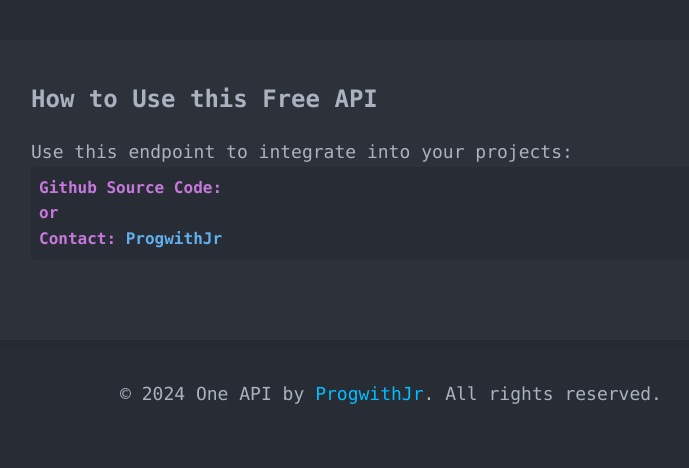
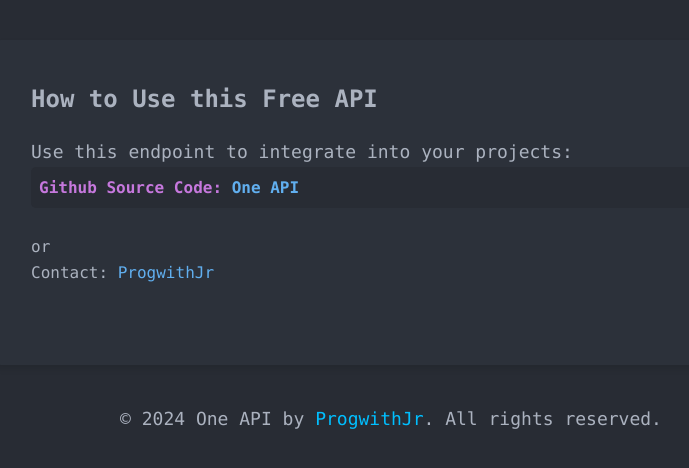
Before and after one commit to prgrmr-jr/one-api, a Django app: page / in a window 1280 px wide. Shown: the part 78-546 px from the top of the page, without its empty margins (249-938 px from the left). Run offline with Django 5.2, Linux system fonts and the light colour scheme.

Commit message:
Update index.html

```diff
--- a/templates/index.html
+++ b/templates/index.html
@@ -15,7 +15,7 @@
     <section class="how-to">
         <h2>How to Use this Free API</h2>
         <p>Use this endpoint to integrate into your projects:</p>
-        <code>Github Source Code:
+        <code>Github Source Code: <a href="https://github.com/prgrmr-jr/one-api">One API</a></code>
             <br/>or<br/>
         Contact: <a href="https://www.facebook.com/prgmr.joserey">ProgwithJr</a>
         </code>
```
